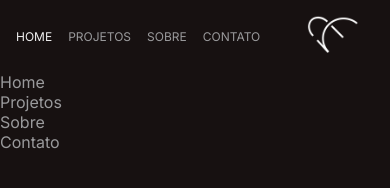
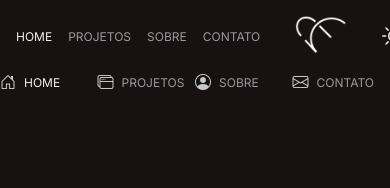
Before and after one commit to caio3011/meu-site, a plain HTML site: page index.html in a window 390 px wide. Shown: the top 188 px of the page. Drawn offline with nearby package versions, Linux system fonts and the light colour scheme.

Commit message:
uptade menu mobile

```diff
--- a/index.html
+++ b/index.html
@@ -3,10 +3,11 @@
 <head>
     <meta charset="UTF-8">
     <meta name="viewport" content="width=device-width, initial-scale=1.0">
-    <title> Site do Caio | Turma Sabado </title>
+    <title> Site do Caio | SENAI </title>
     <!-- title = titulo -->
     <link rel="shortcut icon" href="img/favicon.ico">
     <link rel="stylesheet" href="css/estilo.css">
+    <link rel="stylesheet" href="https://cdn.jsdelivr.net/npm/bootstrap-icons@1.11.3/font/bootstrap-icons.min.css">
 </head>
 
 <body>
@@ -52,30 +53,30 @@
     </header> <!-- FIM cabeçalho -->
 
     <!-- Menu Mobile -->
-    <nav>
-        <ul>
-            <li>
-                <a href="#home">
-                    <i> </i>
-                    <span> Home </span>
+    <nav id="nav-mobile">
+        <ul class="menu menu-mobile">
+            <li class="menu-item">
+                <a href="#home" class="menu-link active">
+                    <i class="menu-icon bi bi-house-door"> </i>
+                    <span class="menu-text"> Home </span>
                 </a>
             </li>
-            <li>
-                <a href="#projetos">
-                    <i> </i>
-                    <span> Projetos </span>
+            <li class="menu-item">
+                <a href="#projetos" class="menu-link">
+                    <i class="menu-icon bi bi-window-stack"> </i>
+                    <span class="menu-text"> Projetos </span>
                 </a>
             </li>
-            <li>
-                <a href="#sobre">
-                    <i> </i>
-                    <span> Sobre </span>
+            <li class="menu-item">
+                <a href="#sobre" class="menu-link">
+                    <i class="menu-icon bi bi-person-circle"> </i>
+                    <span class="menu-text"> Sobre </span>
                 </a>
             </li>
-            <li>
-                <a href="#contato">
-                    <i> </i>
-                    <span> Contato </span>
+            <li class="menu-item">
+                <a href="#contato" class="menu-link">
+                    <i class="menu-icon bi bi-envelope"> </i>
+                    <span class="menu-text"> Contato </span>
                 </a>
             </li>
         </ul>
```
